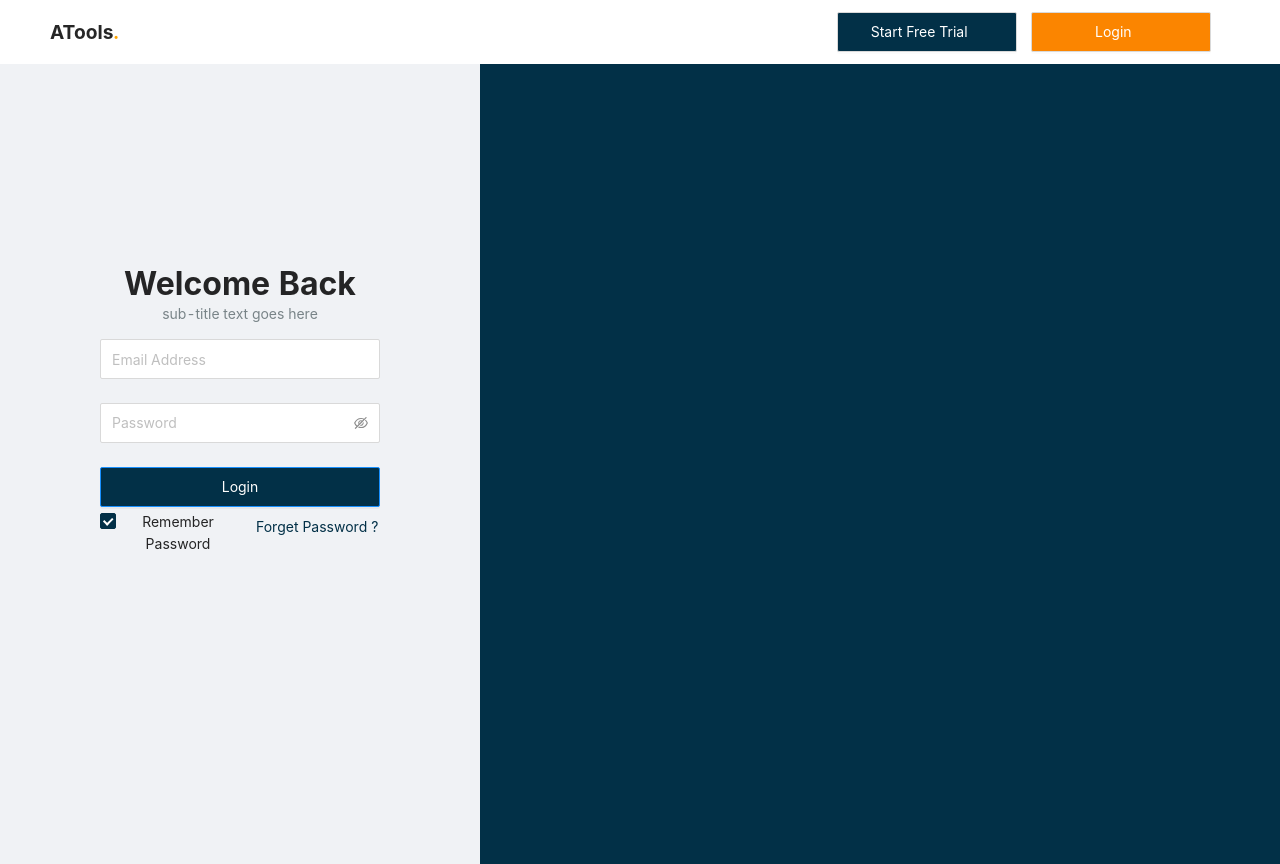
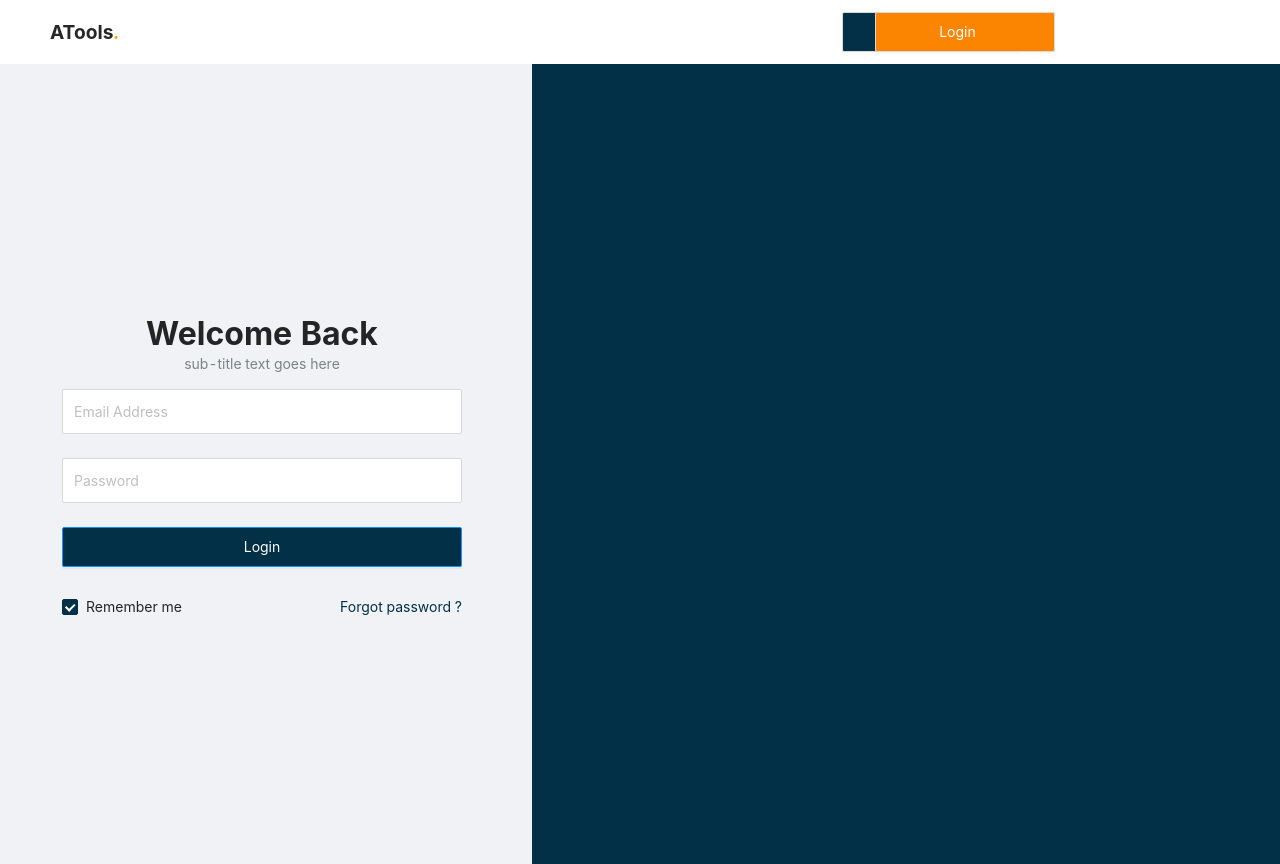
Before and after one commit to zahid-soft/vouch-task, a React (Create React App) app: page / in a window 1280 px wide. Built offline with nearby package versions, Linux system fonts and the light colour scheme.

Commit message:
fix bugs

```diff
--- a/src/App.css
+++ b/src/App.css
@@ -1,40 +1,61 @@
-@import '~antd/dist/antd.css';
+@import "~antd/dist/antd.css";
 
-
-
-.appNavbar{
+/* App css */
+.appNavbar {
   background-color: white;
   box-shadow: 0 0 30px 0px #d0d0d0;
 }
 
-/* Home Page*/
-.home{
+/* .navbarButton {
+  margin-left: 20px;
+} */
+
+/* Home Page css*/
+.home {
   height: 100vh;
 }
 
 /* ImageSide */
 
-.imageSideContent{
+.imageSideContent {
   color: #023047;
   height: 100vh;
+}
+
+/* Login Form CSS */
+
+.loginForm  {
+  max-width: 400px;
+  margin: auto;
+  margin-top: 250px;
 
 }
 
+.loginFormHeading {
+  text-align: center;
+}
 
-/* Login Form CSS */
+.loginForm .ant-form input {
+  min-height: 40px;
+  height: 45px;
+}
 
-.loginForm{
-    /* display: flex;
-    flex-direction: column; */
-    justify-content: center;
-    text-align: center;
-    /* width: 100vh; */
-    margin-top: 200px;
-    margin-left: 100px;
-    margin-right: 100px;
+.loginFormDownSide{
+  display: flex;
+  justify-content: space-between;
+ margin-top: 0px;
 }
 
 .ant-checkbox-checked .ant-checkbox-inner {
   background-color: #023047;
   border-color: #023047;
 }
+
+
+
+
+/* @media only screen and (max-width:1920px) {
+  .navbarButton{
+    margin-left: auto;
+  }
+} */
--- a/src/components/button/Button.jsx
+++ b/src/components/button/Button.jsx
@@ -4,7 +4,7 @@ import { Button } from 'antd';
 const Buttons = ({color,text}) => {
   return (
     <div  style={{width:'180px'}}>
-      <Button style={{background:color,color:'white',width:'100%',height:'40px',paddingRight:'30px'}}>{text}</Button>
+      <Button xl={0} className='btn' style={{background:color,color:'white',width:'100%',height:'40px',paddingRight:'30px'}}>{text}</Button>
     </div>
   )
 }
--- a/src/components/home/Home.jsx
+++ b/src/components/home/Home.jsx
@@ -1,22 +1,33 @@
-import React from 'react'
-import { Col, Row } from 'antd';
-import ImageSide from '../../pages/ImageSide';
-import LoginForm from '../../pages/LoginForm';
+import React from "react";
+import { Col, Row } from "antd";
+import ImageSide from "../../pages/ImageSide";
+import LoginForm from "../../pages/LoginForm";
 const Home = () => {
   return (
-    <div className='home'>
-     <Row>
-      <Col span={9}><LoginForm /></Col>
-      <Col span={15} style={{background:'#023047',width:'100%'}}><ImageSide /></Col>
-    </Row>
+    <div className="home">
+      <Row gutter={[16, 16]}>
+        <Col xs={24} sm={24} md={24} lg={10} xl={10} ><LoginForm /></Col>
+        <Col xs={0} sm={0} md={0} lg={14} xl={14}  style={{ background: "#023047", width: "100%" }}><ImageSide /></Col>
+      </Row>
     </div>
-  )
+  );
+};
+
+export default Home;
+
+{
+  /* <Row>
+        <Col  xxl={{ span: 8 }} lg={{ span: 9, offset: 1 }} span={9}>
+          <LoginForm />
+        </Col>
+        <Col
+          xxl={{ span: 14 }}
+          lg={{ span: 13, offset: 1 }}
+          span={15}
+          sm={0} xs={0}
+          style={{ background: "#023047", width: "100%" }}
+        >
+          <ImageSide />
+        </Col>
+      </Row> */
 }
-
-export default Home
-
-
-{/* <Row>
-<Col span={10}><LoginForm /></Col>
-<Col span={12} style={{background:'#023047',width:'100%',margin:}}><ImageSide /></Col>
-</Row> */}
--- a/src/components/navbar/Navbar.jsx
+++ b/src/components/navbar/Navbar.jsx
@@ -1,19 +1,29 @@
-import React from 'react';
-import Buttons from '../button/Button'
-import {Col, Row } from 'antd';
+import React from "react";
+import Buttons from "../button/Button";
+import { Col, Row } from "antd";
 
 const Navbar = () => {
   return (
-    <div className='navbar'>
-     <Row>
-      <Col span={16} style={{fontWeight:'bold',fontSize:'1.2rem'}}>ATools<span style={{color:'orange'}}>.</span></Col>
-      <Row>
-      <Col span={11} style={{justifyContent:'center',textAlign:'center',marginRight:'20px'}}><Buttons color={'#023047'} text={"Start Free Trial"}/></Col>
-      <Col span={1} style={{justifyContent:'center',textAlign:'center'}} ><Buttons color={'#FB8500'} text={'Login'}/></Col>
+    <div className="navbar">
+      <Row gutter={[8, 16]}>
+        <Col span={16} style={{ fontWeight: "bold", fontSize: "1.2rem" }}>
+          ATools<span style={{ color: "orange" }}>.</span>
+        </Col>
+        <Col span={8}>
+          <div className="navbarButton">
+            <Row gutter={[8, 16]} >
+              <Col  xs={0} sm={0} md={0} lg={14} xl={2} xxl={2} >
+                <Buttons color={"#023047"} text={"Start Free Trial"} />
+              </Col>
+              <Col xs={0} sm={0} md={0} lg={14} xl={2} xxl={2} >
+                <Buttons color={"#FB8500"} text={"Login"}  />
+              </Col>
+            </Row>
+          </div>
+        </Col>
       </Row>
-    </Row>
     </div>
-  )
-}
+  );
+};
 
-export default Navbar
+export default Navbar;
--- a/src/pages/LoginForm.jsx
+++ b/src/pages/LoginForm.jsx
@@ -1,5 +1,12 @@
 import React, { useState } from "react";
-import { Button, Checkbox, Form, Input, Col, Row, Typography,message } from "antd";
+import {
+  Button,
+  Checkbox,
+  Form,
+  Input,
+  Typography,
+  message,
+} from "antd";
 import axios from "axios";
 
 const url = "https://reqres.in/api/login";
@@ -7,19 +14,18 @@ const url = "https://reqres.in/api/login";
 const { Title } = Typography;
 
 const LoginForm = () => {
-
   const [input, setInput] = useState({
     email: "",
     password: "",
   });
 
-  const onFinesh = event => {
+  const onFinesh = (event) => {
     // event.preventDefault()
     console.log(input);
     axios
       .post(url, input)
       .then((response) => {
-        message.success('Login Success',2);
+        message.success("Login Success", 2);
       })
       .catch((error) => {
         message.error(error.response.data.error);
@@ -43,25 +49,30 @@ const LoginForm = () => {
         <p style={{ color: "#798488" }}>sub-title text goes here</p>
       </div>
       <div className="loginFormFields">
-        <Form onFinish={onFinesh}>
-          <Form.Item name="Email Address">
+        <Form
+          name="normal_login"
+          className="login-form"
+          initialValues={{
+            remember: true,
+          }}
+          onFinish={onFinesh}
+        >
+          <Form.Item name="email">
             <Input
-              required
               placeholder="Email Address"
-              style={{ height: "2.5rem" }}
               value={input.email}
               onChange={(e) => setInput({ ...input, email: e.target.value })}
-            ></Input>
+            />
           </Form.Item>
-          <Form.Item name="Password">
-            <Input.Password
+          <Form.Item name="password">
+            <Input
+              type="password"
               placeholder="Password"
-              style={{ height: "2.5rem" }}
               value={input.password}
               onChange={(e) => setInput({ ...input, password: e.target.value })}
             />
           </Form.Item>
-          <Form.Item style={{ height: "1.2rem" }}>
+          <Form.Item>
             <Button
               block
               type="primary"
@@ -71,17 +82,18 @@ const LoginForm = () => {
               Login
             </Button>
           </Form.Item>
+          <Form.Item>
+            <div className="loginFormDownSide">
+              <Form.Item name="remember" valuePropName="checked" noStyle>
+                <Checkbox>Remember me</Checkbox>
+              </Form.Item>
+
+              <a className="login-form-forgot" href="#" style={{ color: "#023047"}}>
+                Forgot password ?
+              </a>
+            </div>
+          </Form.Item>
         </Form>
-        <Row style={{ margin: "0px" }}>
-          <Col span={12}>
-            <Checkbox checked="true">Remember Password</Checkbox>
-          </Col>
-          <Col span={12}>
-            <Button type="link" htmlType="button" style={{ color: "#023047" }}>
-              Forget Password ?
-            </Button>
-          </Col>
-        </Row>
       </div>
     </div>
   );
```
Lines whose indentation alone changed are shown as unchanged.
